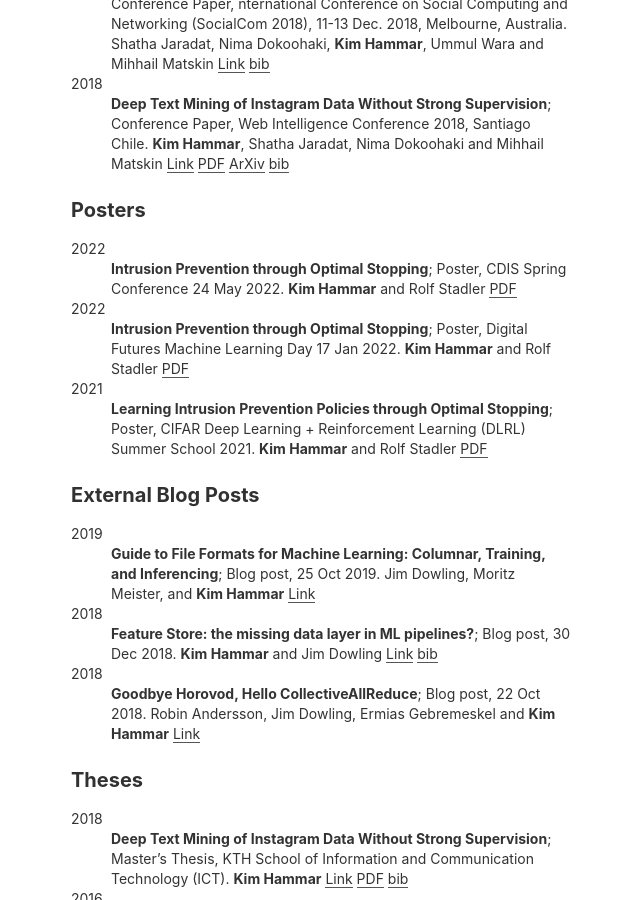
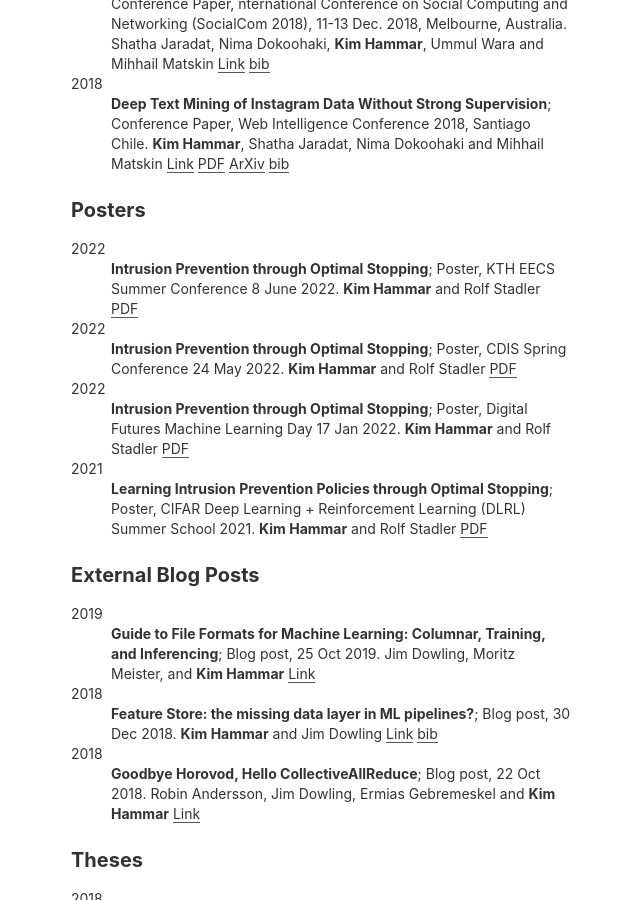
Before and after one commit to Limmen/Limmen.github.io, a Jekyll site: the page built from publications.md, in a window 1280 px wide and 900 px high, scrolled down 1789 px. Shown: the whole window, without its empty margins (319-959 px from the left). Built offline with Jekyll 4.4.1, drawn with Linux system fonts in a browser that asks for light colours.

Commit message:
add poster

```diff
--- a/publications.md
+++ b/publications.md
@@ -95,6 +95,11 @@ Mihhail Matskin
 ### Posters
 
 2022
+:   **Intrusion Prevention through Optimal Stopping**; Poster, KTH EECS Summer Conference 8 June 2022.
+    **Kim Hammar** and Rolf Stadler
+	[PDF](/assets/papers/poster_eecs_summer_event_8_june_hammar_stadler.pdf)
+
+2022
 :   **Intrusion Prevention through Optimal Stopping**; Poster, CDIS Spring Conference 24 May 2022.
     **Kim Hammar** and Rolf Stadler
 	[PDF](/assets/papers/CDIS_Conference_Poster_24_May_Hammar_Stadler.pdf)
```
Also changed, not shown: 1 other file.
